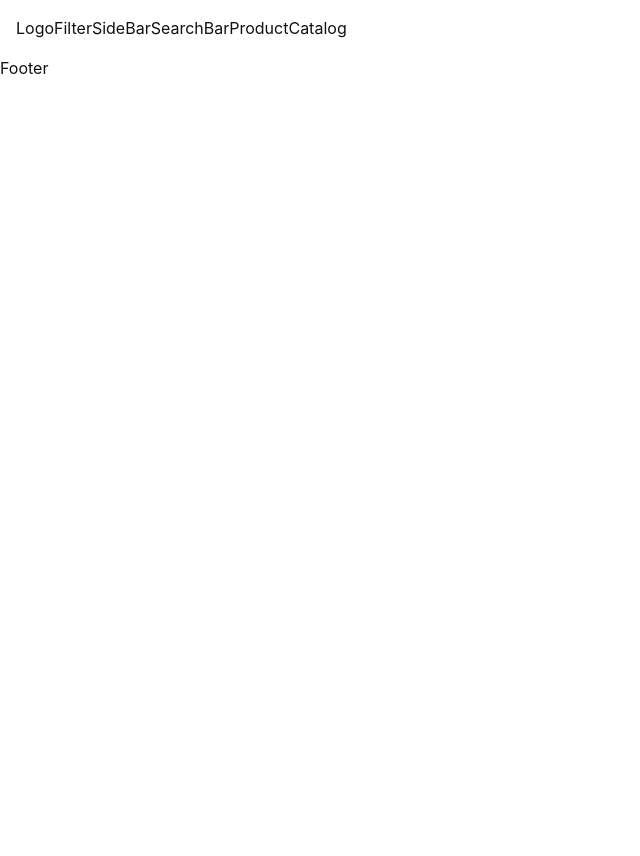
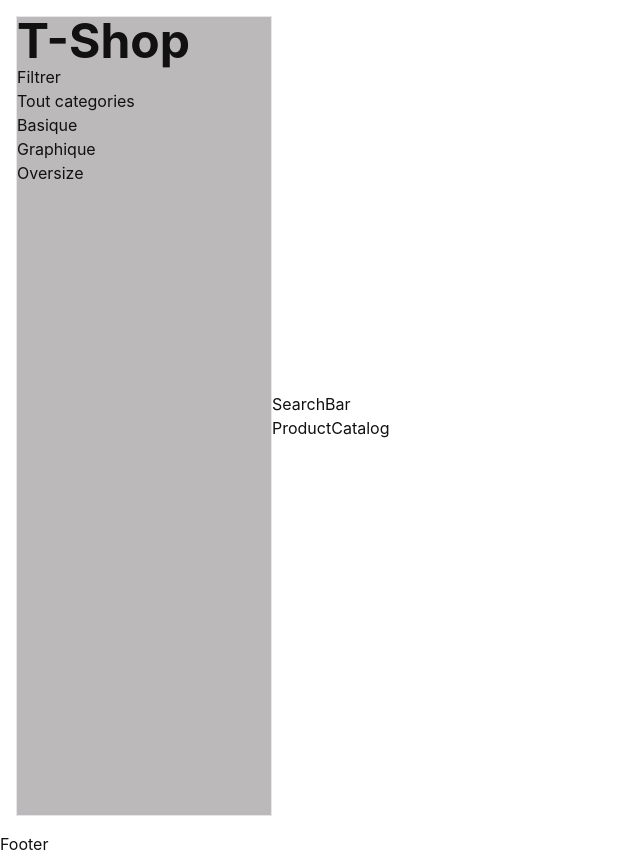
Before and after one commit to MoldovianuHalyna/T-Shop, a React (Vite) app: page / in a window 1280 px wide. Shown: the whole page, without its empty margins (0-640 px from the left). Before the commit the page ends 800 px from the top, so only its background shows below. Built offline with nearby package versions, Linux system fonts and the light colour scheme.

Commit message:
logo added

```diff
--- a/src/components/FilterSideBar/FilterSideBar.jsx
+++ b/src/components/FilterSideBar/FilterSideBar.jsx
@@ -1,5 +1,15 @@
 const FilterSideBar = () => {
-  return <div>FilterSideBar</div>;
+  return (
+    <div>
+      <ul>
+        Filtrer
+        <li>Tout categories</li>
+        <li>Basique</li>
+        <li>Graphique</li>
+        <li>Oversize</li>
+      </ul>
+    </div>
+  );
 };
 
 export default FilterSideBar;
--- a/src/components/Logo/Logo.jsx
+++ b/src/components/Logo/Logo.jsx
@@ -1,5 +1,5 @@
 const Logo = () => {
-  return <div>Logo</div>;
+  return <div className="color-text font-bold text-5xl">T-Shop</div>;
 };
 
 export default Logo;
--- a/src/index.css
+++ b/src/index.css
@@ -12,11 +12,13 @@
 
   /* Colors */
   --bg-color: #ffffff;
+  --secondary-bg-color: #969494a5;
   --primary-text-color: #111111;
   --secondary-text-color: #555555;
   --accent-color: #22c55e;
-  --border-color: #e5e7eb;
+
   --hover-bg-color: #f3f4f6;
+  --border: 1px solid #0a0a0a;
 
   /* Sizing & Spacing */
   --radius-sm: 8px;
--- a/src/pages/Homepage/Homepage.jsx
+++ b/src/pages/Homepage/Homepage.jsx
@@ -5,11 +5,15 @@ import SearchBar from "../../components/SearchBar/SearchBar";
 
 const Homepage = () => {
   return (
-    <div className="flex items-center bc-background ">
-      <Logo />
-      <FilterSideBar />
-      <SearchBar />
-      <ProductCatalog />
+    <div className="flex items-center ">
+      <div className="bg-secondaryBg border flex flex-col items-start h-[100vh]  w-[20vw]">
+        <Logo />
+        <FilterSideBar />
+      </div>
+      <div>
+        <SearchBar />
+        <ProductCatalog />
+      </div>
     </div>
   );
 };
--- a/tailwind.config.js
+++ b/tailwind.config.js
@@ -2,7 +2,41 @@
 export default {
   content: ["./index.html", "./src/**/*.{js,ts,jsx,tsx}"],
   theme: {
-    extend: {},
+    extend: {
+      colors: {
+        bg: "var(--bg-color)",
+        secondaryBg: "var(--secondary-bg-color)",
+        text: "var(--primary-text-color)",
+        textSecondary: "var(--secondary-text-color)",
+        accent: "var(--accent-color)",
+        border: "var(--border)",
+        hover: "var(--hover-bg-color)",
+      },
+      fontFamily: {
+        sans: ["var(--font-family)"],
+      },
+      fontSize: {
+        sm: "var(--text-sm)",
+        base: "var(--text-base)",
+        lg: "var(--text-lg)",
+        xl: "var(--text-xl)",
+        "2xl": "var(--text-2xl)",
+        "3xl": "var(--text-3xl)",
+        "4xl": "var(--text-4xl)",
+      },
+      borderRadius: {
+        sm: "var(--radius-sm)",
+        md: "var(--radius-md)",
+        lg: "var(--radius-lg)",
+      },
+      spacing: {
+        xs: "var(--spacing-xs)",
+        sm: "var(--spacing-sm)",
+        md: "var(--spacing-md)",
+        lg: "var(--spacing-lg)",
+        xl: "var(--spacing-xl)",
+      },
+    },
   },
   plugins: [],
 };
```
